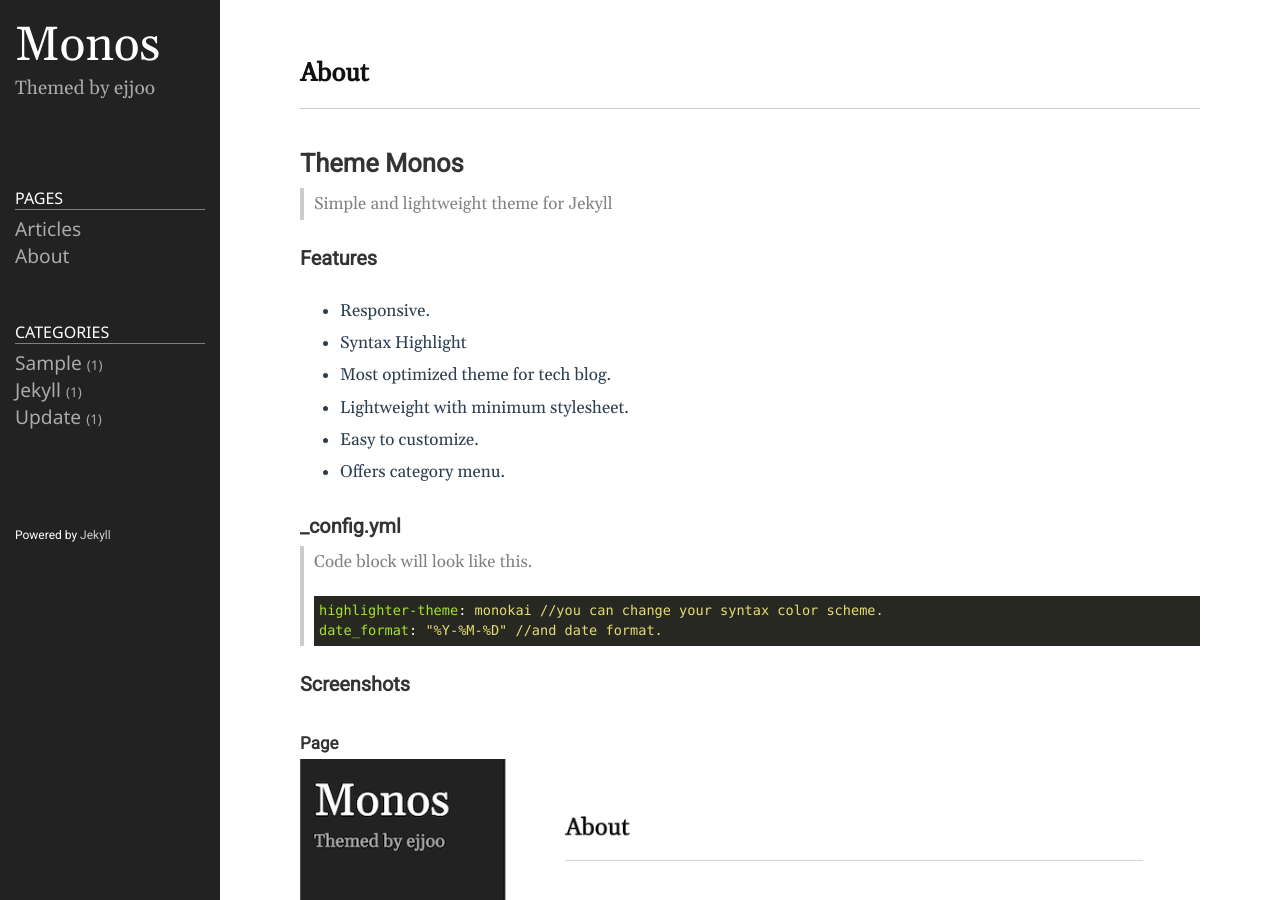
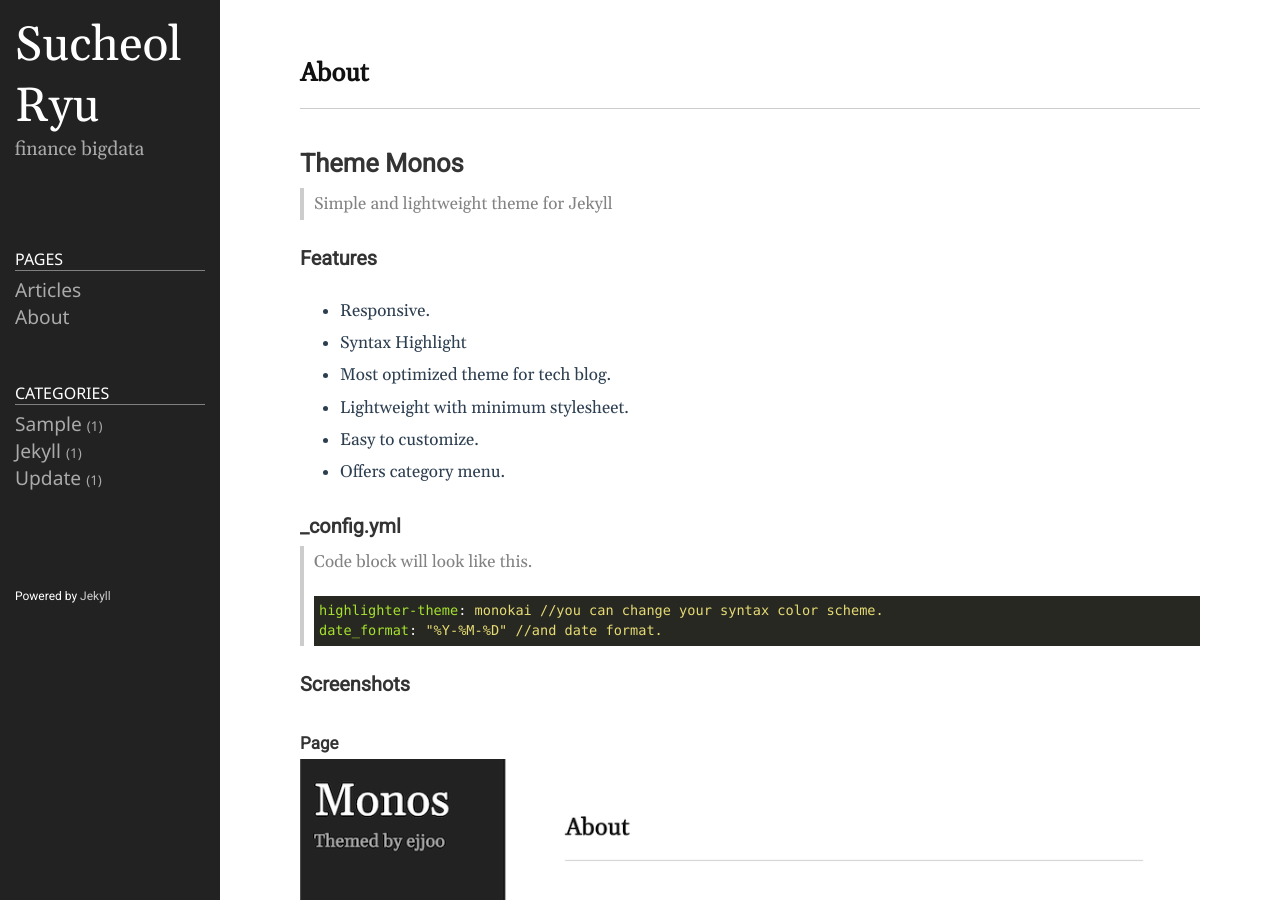
Before and after one commit to ryusc12/ryusc12.github.io, a Jekyll site: the page built from README.md, in a window 1280 px wide and 900 px high. Built offline with Jekyll 4.4.1, drawn with Linux system fonts in a browser that asks for light colours.

Commit message:
main change

```diff
--- a/_config.yml
+++ b/_config.yml
@@ -18,13 +18,13 @@
 # You can create any custom variable you would like, and they will be accessible
 # in the templates via {{ site.myvariable }}.
 
-title: Monos
-email: ejjoo7994@gmail.com
+title: Sucheol Ryu
+email: sucheol10@gmail.com
 description: >- # this means to ignore newlines until "baseurl:"
-  Themed by ejjoo
+  finance bigdata
 # baseurl: "/" # the subpath of your site, e.g. /blog
 # url: "http://ejjoo.github.io" # the base hostname & protocol for your site, e.g. http://example.com
-github_username: ejjoo
+github_username: Joshep
 highlighter: rouge
 svg:
   optimize: true
```
